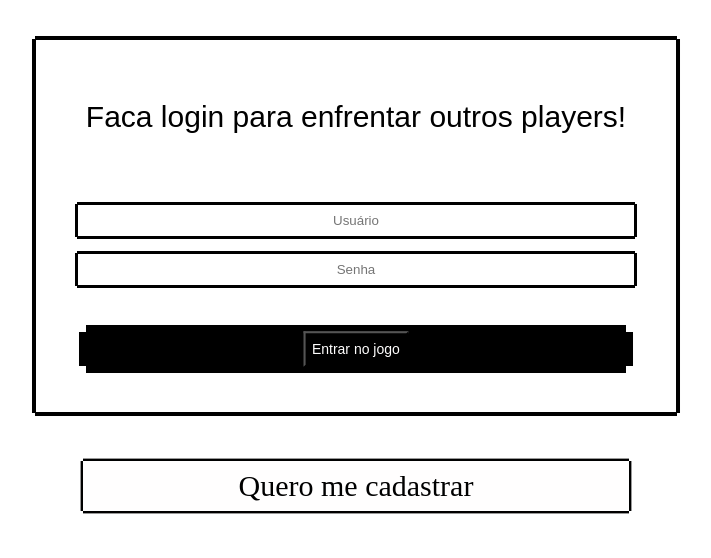
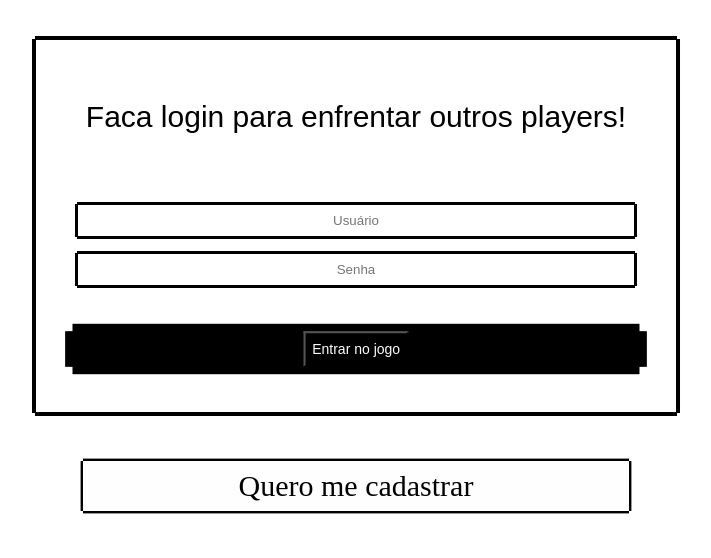
Before and after one commit to GutoRomagnolo/meowmoria-game, a PHP site: page /login.html in a window 1280 px wide, with the pointer over the restyled element. Shown: the part 518-1076 px from the top of the page, without its empty margins (284-995 px from the left). Run offline with PHP 8.4, Linux system fonts and the light colour scheme; some libraries are stand-ins or nearby versions; some web fonts are replaced.

Commit message:
fix(login): corrigindo animacao do botao de entrar

```diff
--- a/src/Login/login.css
+++ b/src/Login/login.css
@@ -118,7 +118,7 @@ h1 {
   color: #fffefe;
 }
 
-.botao-entrar:hover, .botao-cadastrar:hover {
+.container-botao-entrar:hover, .botao-cadastrar:hover {
   transform: scale(1.05);
 }
 
```
